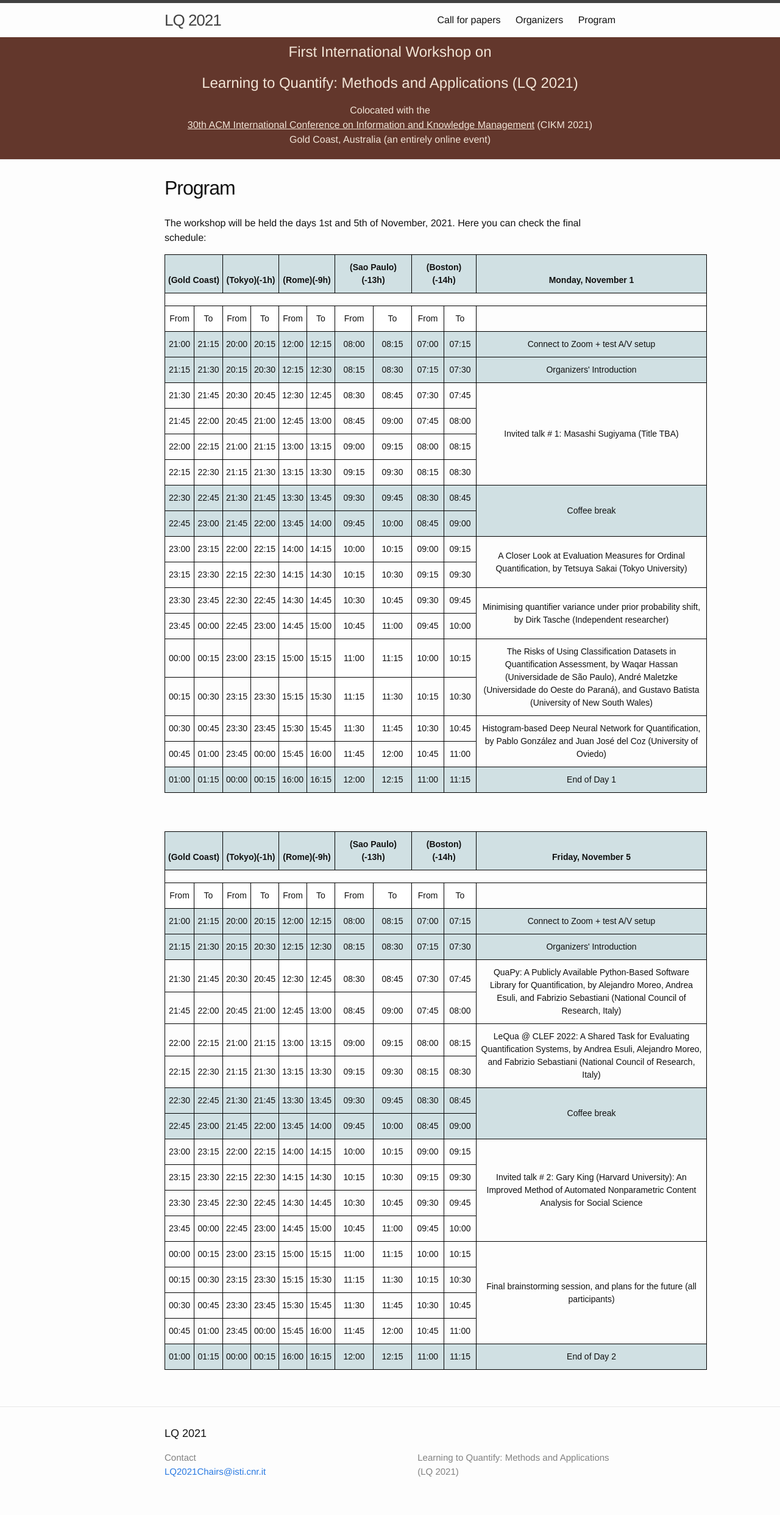
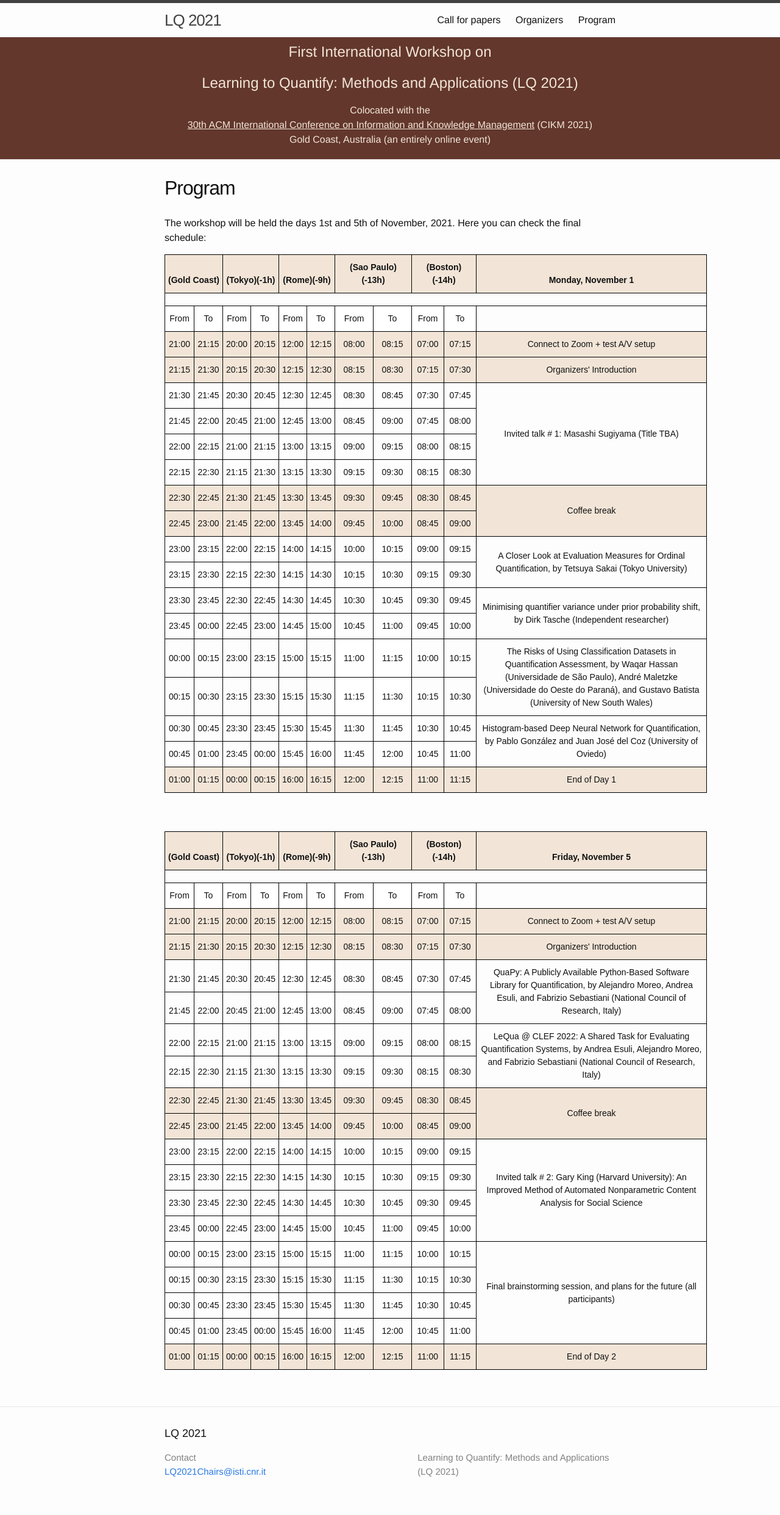
Before and after one commit to cikmlq2021/cikmlq2021.github.io, a Jekyll site: the page built from _pages/program.md, in a window 1280 px wide. Shown: the whole page at 61% size. Built offline with Jekyll 4.4.1, drawn with Linux system fonts in a browser that asks for light colours.

Commit message:
changing colours

```diff
--- a/_pages/program.md
+++ b/_pages/program.md
@@ -15,13 +15,13 @@ The workshop will be held the days 1st and 5th of November, 2021. Here you can c
   font-weight:normal;overflow:hidden;padding:10px 5px;word-break:normal;}
 .tg .tg-vxga{background-color:#ffffff;text-align:center;vertical-align:middle}
 .tg .tg-baqh{text-align:center;vertical-align:top}
-.tg .tg-kzdm{background-color:#D0E0E3;font-weight:bold;text-align:center;vertical-align:bottom}
+.tg .tg-kzdm{background-color:#F2E5D7;font-weight:bold;text-align:center;vertical-align:bottom}
 .tg .tg-7zrl{text-align:left;vertical-align:bottom}
 .tg .tg-oo9c{background-color:#ffffff;text-align:center;vertical-align:bottom}
-.tg .tg-6cgb{background-color:#D0E0E3;text-align:center;vertical-align:bottom}
+.tg .tg-6cgb{background-color:#F2E5D7;text-align:center;vertical-align:bottom}
 .tg .tg-8d8j{text-align:center;vertical-align:bottom}
 .tg .tg-nrix{text-align:center;vertical-align:middle}
-.tg .tg-lqqp{background-color:#D0E0E3;text-align:center;vertical-align:middle}
+.tg .tg-lqqp{background-color:#F2E5D7;text-align:center;vertical-align:middle}
 </style>
 
 
@@ -41,12 +41,12 @@ The workshop will be held the days 1st and 5th of November, 2021. Here you can c
 </colgroup>
 <thead>
   <tr>
-    <th class="tg-kzdm" colspan="2"><span style="font-weight:bold;background-color:#D0E0E3">(Gold Coast)</span></th>
-    <th class="tg-kzdm" colspan="2"><span style="font-weight:bold;background-color:#D0E0E3">(Tokyo)(-1h)</span></th>
-    <th class="tg-kzdm" colspan="2"><span style="font-weight:bold;background-color:#D0E0E3">(Rome)(-9h)</span></th>
-    <th class="tg-kzdm" colspan="2"><span style="font-weight:bold;background-color:#D0E0E3">(Sao Paulo)(-13h)</span></th>
-    <th class="tg-kzdm" colspan="2"><span style="font-weight:bold;background-color:#D0E0E3">(Boston)(-14h)</span></th>
-    <th class="tg-kzdm"><span style="font-weight:bold;background-color:#D0E0E3">Monday, November 1</span></th>
+    <th class="tg-kzdm" colspan="2"><span style="font-weight:bold;background-color:#F2E5D7">(Gold Coast)</span></th>
+    <th class="tg-kzdm" colspan="2"><span style="font-weight:bold;background-color:#F2E5D7">(Tokyo)(-1h)</span></th>
+    <th class="tg-kzdm" colspan="2"><span style="font-weight:bold;background-color:#F2E5D7">(Rome)(-9h)</span></th>
+    <th class="tg-kzdm" colspan="2"><span style="font-weight:bold;background-color:#F2E5D7">(Sao Paulo)(-13h)</span></th>
+    <th class="tg-kzdm" colspan="2"><span style="font-weight:bold;background-color:#F2E5D7">(Boston)(-14h)</span></th>
+    <th class="tg-kzdm"><span style="font-weight:bold;background-color:#F2E5D7">Monday, November 1</span></th>
   </tr>
 </thead>
 <tbody>
@@ -67,30 +67,30 @@ The workshop will be held the days 1st and 5th of November, 2021. Here you can c
     <td class="tg-cly1"></td>
   </tr>
   <tr>
-    <td class="tg-lqqp"><span style="background-color:#D0E0E3">21:00</span></td>
-    <td class="tg-lqqp"><span style="background-color:#D0E0E3">21:15</span></td>
-    <td class="tg-lqqp"><span style="background-color:#D0E0E3">20:00</span></td>
-    <td class="tg-lqqp"><span style="background-color:#D0E0E3">20:15</span></td>
-    <td class="tg-lqqp"><span style="background-color:#D0E0E3">12:00</span></td>
-    <td class="tg-lqqp"><span style="background-color:#D0E0E3">12:15</span></td>
-    <td class="tg-lqqp"><span style="background-color:#D0E0E3">08:00</span></td>
-    <td class="tg-lqqp"><span style="background-color:#D0E0E3">08:15</span></td>
-    <td class="tg-lqqp"><span style="background-color:#D0E0E3">07:00</span></td>
-    <td class="tg-lqqp"><span style="background-color:#D0E0E3">07:15</span></td>
-    <td class="tg-lqqp"><span style="background-color:#D0E0E3">Connect to Zoom + test A/V setup</span></td>
+    <td class="tg-lqqp"><span style="background-color:#F2E5D7">21:00</span></td>
+    <td class="tg-lqqp"><span style="background-color:#F2E5D7">21:15</span></td>
+    <td class="tg-lqqp"><span style="background-color:#F2E5D7">20:00</span></td>
+    <td class="tg-lqqp"><span style="background-color:#F2E5D7">20:15</span></td>
+    <td class="tg-lqqp"><span style="background-color:#F2E5D7">12:00</span></td>
+    <td class="tg-lqqp"><span style="background-color:#F2E5D7">12:15</span></td>
+    <td class="tg-lqqp"><span style="background-color:#F2E5D7">08:00</span></td>
+    <td class="tg-lqqp"><span style="background-color:#F2E5D7">08:15</span></td>
+    <td class="tg-lqqp"><span style="background-color:#F2E5D7">07:00</span></td>
+    <td class="tg-lqqp"><span style="background-color:#F2E5D7">07:15</span></td>
+    <td class="tg-lqqp"><span style="background-color:#F2E5D7">Connect to Zoom + test A/V setup</span></td>
   </tr>
   <tr>
-    <td class="tg-lqqp"><span style="background-color:#D0E0E3">21:15</span></td>
-    <td class="tg-lqqp"><span style="background-color:#D0E0E3">21:30</span></td>
-    <td class="tg-lqqp"><span style="background-color:#D0E0E3">20:15</span></td>
-    <td class="tg-lqqp"><span style="background-color:#D0E0E3">20:30</span></td>
-    <td class="tg-lqqp"><span style="background-color:#D0E0E3">12:15</span></td>
-    <td class="tg-lqqp"><span style="background-color:#D0E0E3">12:30</span></td>
-    <td class="tg-lqqp"><span style="background-color:#D0E0E3">08:15</span></td>
-    <td class="tg-lqqp"><span style="background-color:#D0E0E3">08:30</span></td>
-    <td class="tg-lqqp"><span style="background-color:#D0E0E3">07:15</span></td>
-    <td class="tg-lqqp"><span style="background-color:#D0E0E3">07:30</span></td>
-    <td class="tg-lqqp"><span style="background-color:#D0E0E3">Organizers' Introduction</span></td>
+    <td class="tg-lqqp"><span style="background-color:#F2E5D7">21:15</span></td>
+    <td class="tg-lqqp"><span style="background-color:#F2E5D7">21:30</span></td>
+    <td class="tg-lqqp"><span style="background-color:#F2E5D7">20:15</span></td>
+    <td class="tg-lqqp"><span style="background-color:#F2E5D7">20:30</span></td>
+    <td class="tg-lqqp"><span style="background-color:#F2E5D7">12:15</span></td>
+    <td class="tg-lqqp"><span style="background-color:#F2E5D7">12:30</span></td>
+    <td class="tg-lqqp"><span style="background-color:#F2E5D7">08:15</span></td>
+    <td class="tg-lqqp"><span style="background-color:#F2E5D7">08:30</span></td>
+    <td class="tg-lqqp"><span style="background-color:#F2E5D7">07:15</span></td>
+    <td class="tg-lqqp"><span style="background-color:#F2E5D7">07:30</span></td>
+    <td class="tg-lqqp"><span style="background-color:#F2E5D7">Organizers' Introduction</span></td>
   </tr>
   <tr>
     <td class="tg-nrix">21:30</td>
@@ -142,29 +142,29 @@ The workshop will be held the days 1st and 5th of November, 2021. Here you can c
     <td class="tg-nrix">08:30</td>
   </tr>
   <tr>
-    <td class="tg-lqqp"><span style="background-color:#D0E0E3">22:30</span></td>
-    <td class="tg-lqqp"><span style="background-color:#D0E0E3">22:45</span></td>
-    <td class="tg-lqqp"><span style="background-color:#D0E0E3">21:30</span></td>
-    <td class="tg-lqqp"><span style="background-color:#D0E0E3">21:45</span></td>
-    <td class="tg-lqqp"><span style="background-color:#D0E0E3">13:30</span></td>
-    <td class="tg-lqqp"><span style="background-color:#D0E0E3">13:45</span></td>
-    <td class="tg-lqqp"><span style="background-color:#D0E0E3">09:30</span></td>
-    <td class="tg-lqqp"><span style="background-color:#D0E0E3">09:45</span></td>
-    <td class="tg-lqqp"><span style="background-color:#D0E0E3">08:30</span></td>
-    <td class="tg-lqqp"><span style="background-color:#D0E0E3">08:45</span></td>
+    <td class="tg-lqqp"><span style="background-color:#F2E5D7">22:30</span></td>
+    <td class="tg-lqqp"><span style="background-color:#F2E5D7">22:45</span></td>
+    <td class="tg-lqqp"><span style="background-color:#F2E5D7">21:30</span></td>
+    <td class="tg-lqqp"><span style="background-color:#F2E5D7">21:45</span></td>
+    <td class="tg-lqqp"><span style="background-color:#F2E5D7">13:30</span></td>
+    <td class="tg-lqqp"><span style="background-color:#F2E5D7">13:45</span></td>
+    <td class="tg-lqqp"><span style="background-color:#F2E5D7">09:30</span></td>
+    <td class="tg-lqqp"><span style="background-color:#F2E5D7">09:45</span></td>
+    <td class="tg-lqqp"><span style="background-color:#F2E5D7">08:30</span></td>
+    <td class="tg-lqqp"><span style="background-color:#F2E5D7">08:45</span></td>
     <td class="tg-lqqp" rowspan="2">Coffee break</td>
   </tr>
   <tr>
-    <td class="tg-6cgb"><span style="background-color:#D0E0E3">22:45</span></td>
-    <td class="tg-6cgb"><span style="background-color:#D0E0E3">23:00</span></td>
-    <td class="tg-6cgb"><span style="background-color:#D0E0E3">21:45</span></td>
-    <td class="tg-6cgb"><span style="background-color:#D0E0E3">22:00</span></td>
-    <td class="tg-6cgb"><span style="background-color:#D0E0E3">13:45</span></td>
-    <td class="tg-6cgb"><span style="background-color:#D0E0E3">14:00</span></td>
-    <td class="tg-6cgb"><span style="background-color:#D0E0E3">09:45</span></td>
-    <td class="tg-6cgb"><span style="background-color:#D0E0E3">10:00</span></td>
-    <td class="tg-6cgb"><span style="background-color:#D0E0E3">08:45</span></td>
-    <td class="tg-6cgb"><span style="background-color:#D0E0E3">09:00</span></td>
+    <td class="tg-6cgb"><span style="background-color:#F2E5D7">22:45</span></td>
+    <td class="tg-6cgb"><span style="background-color:#F2E5D7">23:00</span></td>
+    <td class="tg-6cgb"><span style="background-color:#F2E5D7">21:45</span></td>
+    <td class="tg-6cgb"><span style="background-color:#F2E5D7">22:00</span></td>
+    <td class="tg-6cgb"><span style="background-color:#F2E5D7">13:45</span></td>
+    <td class="tg-6cgb"><span style="background-color:#F2E5D7">14:00</span></td>
+    <td class="tg-6cgb"><span style="background-color:#F2E5D7">09:45</span></td>
+    <td class="tg-6cgb"><span style="background-color:#F2E5D7">10:00</span></td>
+    <td class="tg-6cgb"><span style="background-color:#F2E5D7">08:45</span></td>
+    <td class="tg-6cgb"><span style="background-color:#F2E5D7">09:00</span></td>
   </tr>
   <tr>
     <td class="tg-nrix">23:00</td>
@@ -267,17 +267,17 @@ The workshop will be held the days 1st and 5th of November, 2021. Here you can c
     <td class="tg-nrix">11:00</td>
   </tr>
   <tr>
-    <td class="tg-lqqp"><span style="background-color:#D0E0E3">01:00</span></td>
-    <td class="tg-lqqp"><span style="background-color:#D0E0E3">01:15</span></td>
-    <td class="tg-lqqp"><span style="background-color:#D0E0E3">00:00</span></td>
-    <td class="tg-lqqp"><span style="background-color:#D0E0E3">00:15</span></td>
-    <td class="tg-lqqp"><span style="background-color:#D0E0E3">16:00</span></td>
-    <td class="tg-lqqp"><span style="background-color:#D0E0E3">16:15</span></td>
-    <td class="tg-lqqp"><span style="background-color:#D0E0E3">12:00</span></td>
-    <td class="tg-lqqp"><span style="background-color:#D0E0E3">12:15</span></td>
-    <td class="tg-lqqp"><span style="background-color:#D0E0E3">11:00</span></td>
-    <td class="tg-lqqp"><span style="background-color:#D0E0E3">11:15</span></td>
-    <td class="tg-lqqp"><span style="background-color:#D0E0E3">End of Day 1</span></td>
+    <td class="tg-lqqp"><span style="background-color:#F2E5D7">01:00</span></td>
+    <td class="tg-lqqp"><span style="background-color:#F2E5D7">01:15</span></td>
+    <td class="tg-lqqp"><span style="background-color:#F2E5D7">00:00</span></td>
+    <td class="tg-lqqp"><span style="background-color:#F2E5D7">00:15</span></td>
+    <td class="tg-lqqp"><span style="background-color:#F2E5D7">16:00</span></td>
+    <td class="tg-lqqp"><span style="background-color:#F2E5D7">16:15</span></td>
+    <td class="tg-lqqp"><span style="background-color:#F2E5D7">12:00</span></td>
+    <td class="tg-lqqp"><span style="background-color:#F2E5D7">12:15</span></td>
+    <td class="tg-lqqp"><span style="background-color:#F2E5D7">11:00</span></td>
+    <td class="tg-lqqp"><span style="background-color:#F2E5D7">11:15</span></td>
+    <td class="tg-lqqp"><span style="background-color:#F2E5D7">End of Day 1</span></td>
   </tr>
 </tbody>
 </table>
@@ -299,12 +299,12 @@ The workshop will be held the days 1st and 5th of November, 2021. Here you can c
 </colgroup>
 <thead>
   <tr>
-    <th class="tg-kzdm" colspan="2"><span style="font-weight:bold;background-color:#D0E0E3">(Gold Coast)</span></th>
-    <th class="tg-kzdm" colspan="2"><span style="font-weight:bold;background-color:#D0E0E3">(Tokyo)(-1h)</span></th>
-    <th class="tg-kzdm" colspan="2"><span style="font-weight:bold;background-color:#D0E0E3">(Rome)(-9h)</span></th>
-    <th class="tg-kzdm" colspan="2"><span style="font-weight:bold;background-color:#D0E0E3">(Sao Paulo)(-13h)</span></th>
-    <th class="tg-kzdm" colspan="2"><span style="font-weight:bold;background-color:#D0E0E3">(Boston)(-14h)</span></th>
-    <th class="tg-kzdm"><span style="font-weight:bold;background-color:#D0E0E3">Friday, November 5</span></th>
+    <th class="tg-kzdm" colspan="2"><span style="font-weight:bold;background-color:#F2E5D7">(Gold Coast)</span></th>
+    <th class="tg-kzdm" colspan="2"><span style="font-weight:bold;background-color:#F2E5D7">(Tokyo)(-1h)</span></th>
+    <th class="tg-kzdm" colspan="2"><span style="font-weight:bold;background-color:#F2E5D7">(Rome)(-9h)</span></th>
+    <th class="tg-kzdm" colspan="2"><span style="font-weight:bold;background-color:#F2E5D7">(Sao Paulo)(-13h)</span></th>
+    <th class="tg-kzdm" colspan="2"><span style="font-weight:bold;background-color:#F2E5D7">(Boston)(-14h)</span></th>
+    <th class="tg-kzdm"><span style="font-weight:bold;background-color:#F2E5D7">Friday, November 5</span></th>
   </tr>
 </thead>
 <tbody>
@@ -325,30 +325,30 @@ The workshop will be held the days 1st and 5th of November, 2021. Here you can c
     <td class="tg-7zrl"></td>
   </tr>
   <tr>
-    <td class="tg-6cgb"><span style="background-color:#D0E0E3">21:00</span></td>
-    <td class="tg-6cgb"><span style="background-color:#D0E0E3">21:15</span></td>
-    <td class="tg-6cgb"><span style="background-color:#D0E0E3">20:00</span></td>
-    <td class="tg-6cgb"><span style="background-color:#D0E0E3">20:15</span></td>
-    <td class="tg-6cgb"><span style="background-color:#D0E0E3">12:00</span></td>
-    <td class="tg-6cgb"><span style="background-color:#D0E0E3">12:15</span></td>
-    <td class="tg-6cgb"><span style="background-color:#D0E0E3">08:00</span></td>
-    <td class="tg-6cgb"><span style="background-color:#D0E0E3">08:15</span></td>
-    <td class="tg-6cgb"><span style="background-color:#D0E0E3">07:00</span></td>
-    <td class="tg-6cgb"><span style="background-color:#D0E0E3">07:15</span></td>
-    <td class="tg-6cgb"><span style="background-color:#D0E0E3">Connect to Zoom + test A/V setup</span></td>
+    <td class="tg-6cgb"><span style="background-color:#F2E5D7">21:00</span></td>
+    <td class="tg-6cgb"><span style="background-color:#F2E5D7">21:15</span></td>
+    <td class="tg-6cgb"><span style="background-color:#F2E5D7">20:00</span></td>
+    <td class="tg-6cgb"><span style="background-color:#F2E5D7">20:15</span></td>
+    <td class="tg-6cgb"><span style="background-color:#F2E5D7">12:00</span></td>
+    <td class="tg-6cgb"><span style="background-color:#F2E5D7">12:15</span></td>
+    <td class="tg-6cgb"><span style="background-color:#F2E5D7">08:00</span></td>
+    <td class="tg-6cgb"><span style="background-color:#F2E5D7">08:15</span></td>
+    <td class="tg-6cgb"><span style="background-color:#F2E5D7">07:00</span></td>
+    <td class="tg-6cgb"><span style="background-color:#F2E5D7">07:15</span></td>
+    <td class="tg-6cgb"><span style="background-color:#F2E5D7">Connect to Zoom + test A/V setup</span></td>
   </tr>
   <tr>
-    <td class="tg-6cgb"><span style="background-color:#D0E0E3">21:15</span></td>
-    <td class="tg-6cgb"><span style="background-color:#D0E0E3">21:30</span></td>
-    <td class="tg-6cgb"><span style="background-color:#D0E0E3">20:15</span></td>
-    <td class="tg-6cgb"><span style="background-color:#D0E0E3">20:30</span></td>
-    <td class="tg-6cgb"><span style="background-color:#D0E0E3">12:15</span></td>
-    <td class="tg-6cgb"><span style="background-color:#D0E0E3">12:30</span></td>
-    <td class="tg-6cgb"><span style="background-color:#D0E0E3">08:15</span></td>
-    <td class="tg-6cgb"><span style="background-color:#D0E0E3">08:30</span></td>
-    <td class="tg-6cgb"><span style="background-color:#D0E0E3">07:15</span></td>
-    <td class="tg-6cgb"><span style="background-color:#D0E0E3">07:30</span></td>
-    <td class="tg-6cgb"><span style="background-color:#D0E0E3">Organizers' Introduction</span></td>
+    <td class="tg-6cgb"><span style="background-color:#F2E5D7">21:15</span></td>
+    <td class="tg-6cgb"><span style="background-color:#F2E5D7">21:30</span></td>
+    <td class="tg-6cgb"><span style="background-color:#F2E5D7">20:15</span></td>
+    <td class="tg-6cgb"><span style="background-color:#F2E5D7">20:30</span></td>
+    <td class="tg-6cgb"><span style="background-color:#F2E5D7">12:15</span></td>
+    <td class="tg-6cgb"><span style="background-color:#F2E5D7">12:30</span></td>
+    <td class="tg-6cgb"><span style="background-color:#F2E5D7">08:15</span></td>
+    <td class="tg-6cgb"><span style="background-color:#F2E5D7">08:30</span></td>
+    <td class="tg-6cgb"><span style="background-color:#F2E5D7">07:15</span></td>
+    <td class="tg-6cgb"><span style="background-color:#F2E5D7">07:30</span></td>
+    <td class="tg-6cgb"><span style="background-color:#F2E5D7">Organizers' Introduction</span></td>
   </tr>
   <tr>
     <td class="tg-8d8j">21:30</td>
@@ -401,29 +401,29 @@ The workshop will be held the days 1st and 5th of November, 2021. Here you can c
     <td class="tg-nrix">08:30</td>
   </tr>
   <tr>
-    <td class="tg-lqqp"><span style="background-color:#D0E0E3">22:30</span></td>
-    <td class="tg-lqqp"><span style="background-color:#D0E0E3">22:45</span></td>
-    <td class="tg-lqqp"><span style="background-color:#D0E0E3">21:30</span></td>
-    <td class="tg-lqqp"><span style="background-color:#D0E0E3">21:45</span></td>
-    <td class="tg-lqqp"><span style="background-color:#D0E0E3">13:30</span></td>
-    <td class="tg-lqqp"><span style="background-color:#D0E0E3">13:45</span></td>
-    <td class="tg-lqqp"><span style="background-color:#D0E0E3">09:30</span></td>
-    <td class="tg-lqqp"><span style="background-color:#D0E0E3">09:45</span></td>
-    <td class="tg-lqqp"><span style="background-color:#D0E0E3">08:30</span></td>
-    <td class="tg-lqqp"><span style="background-color:#D0E0E3">08:45</span></td>
+    <td class="tg-lqqp"><span style="background-color:#F2E5D7">22:30</span></td>
+    <td class="tg-lqqp"><span style="background-color:#F2E5D7">22:45</span></td>
+    <td class="tg-lqqp"><span style="background-color:#F2E5D7">21:30</span></td>
+    <td class="tg-lqqp"><span style="background-color:#F2E5D7">21:45</span></td>
+    <td class="tg-lqqp"><span style="background-color:#F2E5D7">13:30</span></td>
+    <td class="tg-lqqp"><span style="background-color:#F2E5D7">13:45</span></td>
+    <td class="tg-lqqp"><span style="background-color:#F2E5D7">09:30</span></td>
+    <td class="tg-lqqp"><span style="background-color:#F2E5D7">09:45</span></td>
+    <td class="tg-lqqp"><span style="background-color:#F2E5D7">08:30</span></td>
+    <td class="tg-lqqp"><span style="background-color:#F2E5D7">08:45</span></td>
     <td class="tg-lqqp" rowspan="2">Coffee break</td>
   </tr>
   <tr>
-    <td class="tg-lqqp"><span style="background-color:#D0E0E3">22:45</span></td>
-    <td class="tg-lqqp"><span style="background-color:#D0E0E3">23:00</span></td>
-    <td class="tg-lqqp"><span style="background-color:#D0E0E3">21:45</span></td>
-    <td class="tg-lqqp"><span style="background-color:#D0E0E3">22:00</span></td>
-    <td class="tg-lqqp"><span style="background-color:#D0E0E3">13:45</span></td>
-    <td class="tg-lqqp"><span style="background-color:#D0E0E3">14:00</span></td>
-    <td class="tg-lqqp"><span style="background-color:#D0E0E3">09:45</span></td>
-    <td class="tg-lqqp"><span style="background-color:#D0E0E3">10:00</span></td>
-    <td class="tg-lqqp"><span style="background-color:#D0E0E3">08:45</span></td>
-    <td class="tg-lqqp"><span style="background-color:#D0E0E3">09:00</span></td>
+    <td class="tg-lqqp"><span style="background-color:#F2E5D7">22:45</span></td>
+    <td class="tg-lqqp"><span style="background-color:#F2E5D7">23:00</span></td>
+    <td class="tg-lqqp"><span style="background-color:#F2E5D7">21:45</span></td>
+    <td class="tg-lqqp"><span style="background-color:#F2E5D7">22:00</span></td>
+    <td class="tg-lqqp"><span style="background-color:#F2E5D7">13:45</span></td>
+    <td class="tg-lqqp"><span style="background-color:#F2E5D7">14:00</span></td>
+    <td class="tg-lqqp"><span style="background-color:#F2E5D7">09:45</span></td>
+    <td class="tg-lqqp"><span style="background-color:#F2E5D7">10:00</span></td>
+    <td class="tg-lqqp"><span style="background-color:#F2E5D7">08:45</span></td>
+    <td class="tg-lqqp"><span style="background-color:#F2E5D7">09:00</span></td>
   </tr>
   <tr>
     <td class="tg-nrix">23:00</td>
@@ -524,17 +524,17 @@ The workshop will be held the days 1st and 5th of November, 2021. Here you can c
     <td class="tg-nrix">11:00</td>
   </tr>
   <tr>
-    <td class="tg-lqqp"><span style="background-color:#D0E0E3">01:00</span></td>
-    <td class="tg-lqqp"><span style="background-color:#D0E0E3">01:15</span></td>
-    <td class="tg-lqqp"><span style="background-color:#D0E0E3">00:00</span></td>
-    <td class="tg-lqqp"><span style="background-color:#D0E0E3">00:15</span></td>
-    <td class="tg-lqqp"><span style="background-color:#D0E0E3">16:00</span></td>
-    <td class="tg-lqqp"><span style="background-color:#D0E0E3">16:15</span></td>
-    <td class="tg-lqqp"><span style="background-color:#D0E0E3">12:00</span></td>
-    <td class="tg-lqqp"><span style="background-color:#D0E0E3">12:15</span></td>
-    <td class="tg-lqqp"><span style="background-color:#D0E0E3">11:00</span></td>
-    <td class="tg-lqqp"><span style="background-color:#D0E0E3">11:15</span></td>
-    <td class="tg-lqqp"><span style="background-color:#D0E0E3">End of Day 2</span></td>
+    <td class="tg-lqqp"><span style="background-color:#F2E5D7">01:00</span></td>
+    <td class="tg-lqqp"><span style="background-color:#F2E5D7">01:15</span></td>
+    <td class="tg-lqqp"><span style="background-color:#F2E5D7">00:00</span></td>
+    <td class="tg-lqqp"><span style="background-color:#F2E5D7">00:15</span></td>
+    <td class="tg-lqqp"><span style="background-color:#F2E5D7">16:00</span></td>
+    <td class="tg-lqqp"><span style="background-color:#F2E5D7">16:15</span></td>
+    <td class="tg-lqqp"><span style="background-color:#F2E5D7">12:00</span></td>
+    <td class="tg-lqqp"><span style="background-color:#F2E5D7">12:15</span></td>
+    <td class="tg-lqqp"><span style="background-color:#F2E5D7">11:00</span></td>
+    <td class="tg-lqqp"><span style="background-color:#F2E5D7">11:15</span></td>
+    <td class="tg-lqqp"><span style="background-color:#F2E5D7">End of Day 2</span></td>
   </tr>
 </tbody>
 </table>
```
